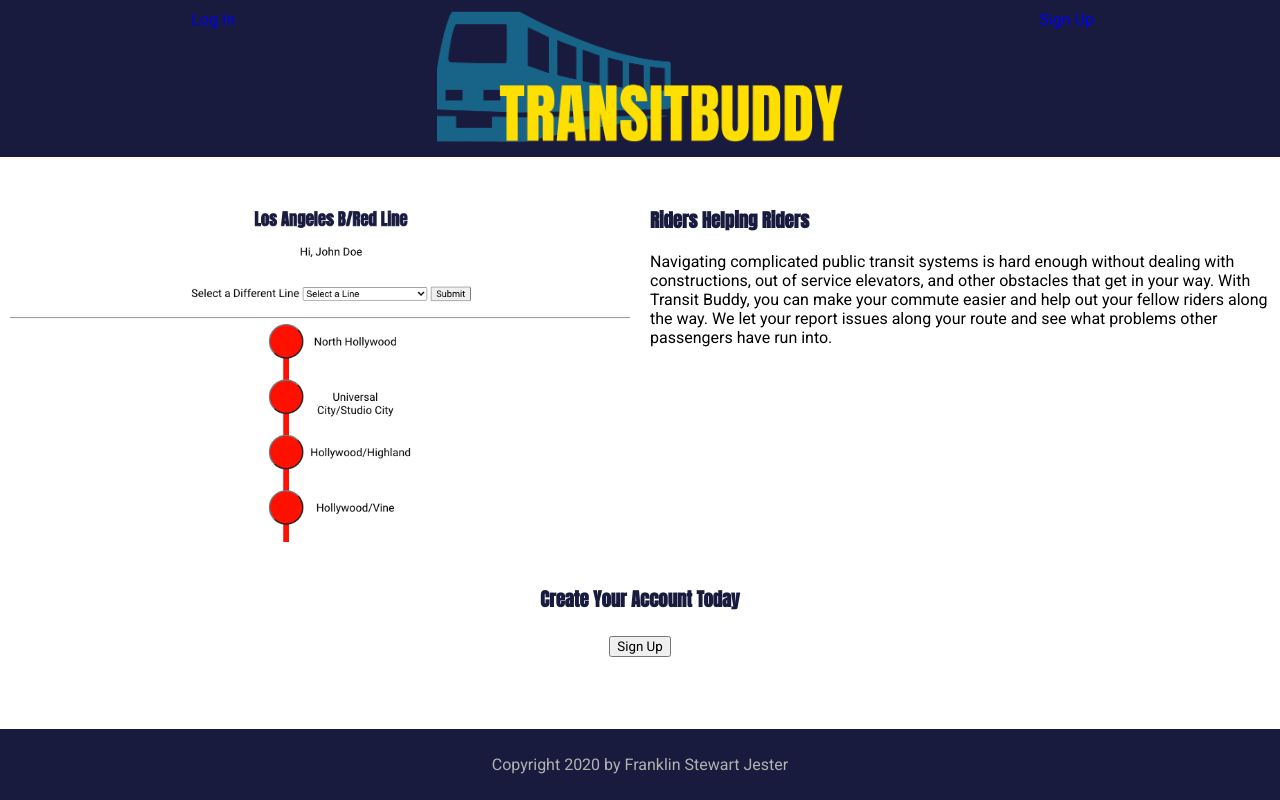
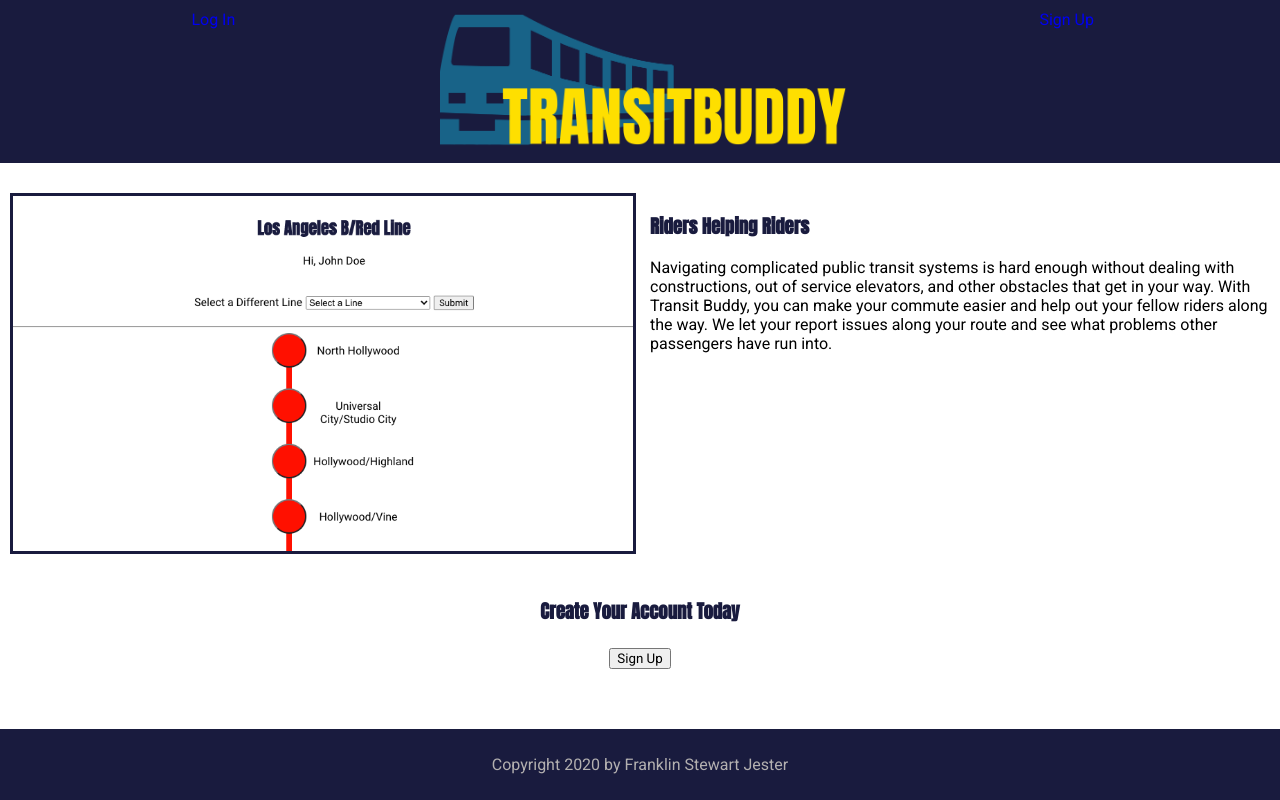
Before and after one commit to jesterfs/transit-buddy-app, a React (Create React App) app: page / in a window 1280 px wide. Built offline with nearby package versions, Linux system fonts and the light colour scheme.

Commit message:
border on landing image

```diff
--- a/src/landing/landing-body.css
+++ b/src/landing/landing-body.css
@@ -73,4 +73,5 @@ ul {
 
 img {
     width: 100%;
+    border: 3px solid #191b3e;
 }
```
Also changed, not shown: 1 other file (tests, documents, lock files or other folders).
